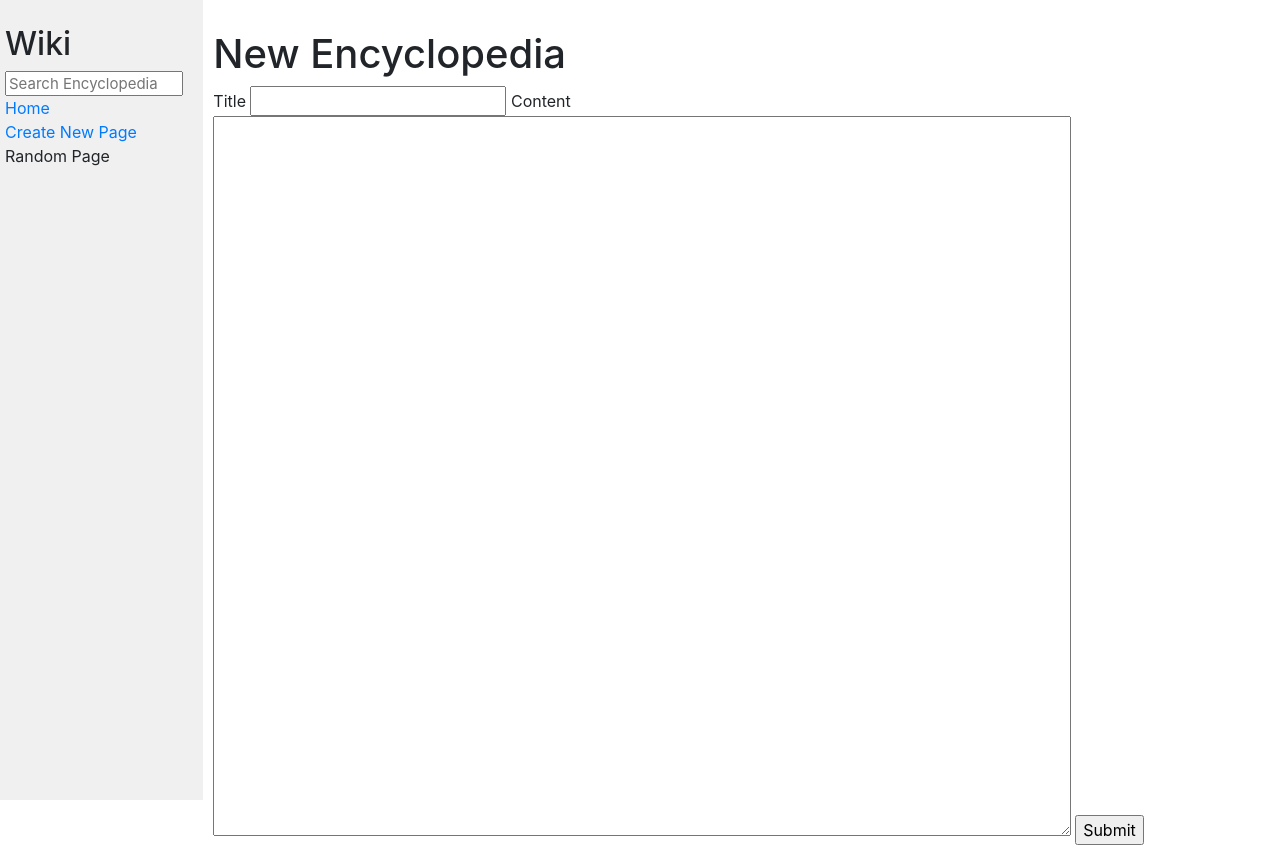
After one commit to thaohvm/wiki, a Django app: page /add in a window 1280 px wide. The commit adds this page. Run offline with Django 3.2, Linux system fonts and the light colour scheme; some libraries are stand-ins or nearby versions.

Commit message:
question 3 in progress

```diff
--- /dev/null
+++ b/encyclopedia/templates/encyclopedia/add.html
@@ -0,0 +1,19 @@
+{% extends "encyclopedia/layout.html" %}
+
+{% block title %}
+New Encyclopedia
+{% endblock %}
+
+{% block body %}
+<h1>New Encyclopedia</h1>
+    <div class="title">
+        <form action="{% url 'add' %}" method="post">
+            <p1>Title</p1>
+            <input type="text">
+            <p2>Content</p2>
+            <textarea id="w3review" name="w3review" rows="4" cols="10"></textarea>
+            <input type="submit">
+        </form>
+    </div>
+
+{% endblock %}
--- a/encyclopedia/templates/encyclopedia/layout.html
+++ b/encyclopedia/templates/encyclopedia/layout.html
@@ -20,7 +20,7 @@
                     <a href="{% url 'index' %}">Home</a>
                 </div>
                 <div>
-                    Create New Page
+                    <a href="{% url 'add' %}">Create New Page</a>
                 </div>
                 <div>
                     Random Page
--- a/encyclopedia/urls.py
+++ b/encyclopedia/urls.py
@@ -6,4 +6,5 @@
     path("", views.index, name="index"),
     path("wiki/<str:page>", views.page, name="page"),
     path("search", views.search, name="search"),
+    path("add", views.add, name="add"),
 ]
--- a/encyclopedia/views.py
+++ b/encyclopedia/views.py
@@ -1,9 +1,12 @@
+from django import forms
 from django.http import HttpResponse
 from django.shortcuts import render
 from django.http import HttpResponse, HttpResponseNotFound, Http404, HttpResponseRedirect
 
 from . import util
 
+class NewForm(forms.Form):
+    new = forms.CharField(label="New Title")
 
 def index(request):
     return render(request, "encyclopedia/index.html", {
@@ -28,3 +31,26 @@
         return HttpResponseRedirect("wiki/" + page)
     else:
         return HttpResponseNotFound("Page not found")
+
+
+def add(request):
+    return render(request, "encyclopedia/add.html", {
+        "add": add,
+    })
+
+
+# def add(request):
+#     if request.method == "POST":
+#         form = NewTaskForm(request.POST)
+#         if form.is_valid():
+#             new = form.cleaned_data["task"]
+#             request.session["entries"] += [entries]
+#             return HttpResponseRedirect(reverse("index"))
+#         else:
+#             return render(request, "encyclopedia/add.html", {
+#                 "form": form
+#             })
+#     else:
+#         return render(request, "encyclopedia/add.html", {
+#             "form": NewTaskForm()
+#         })
```
